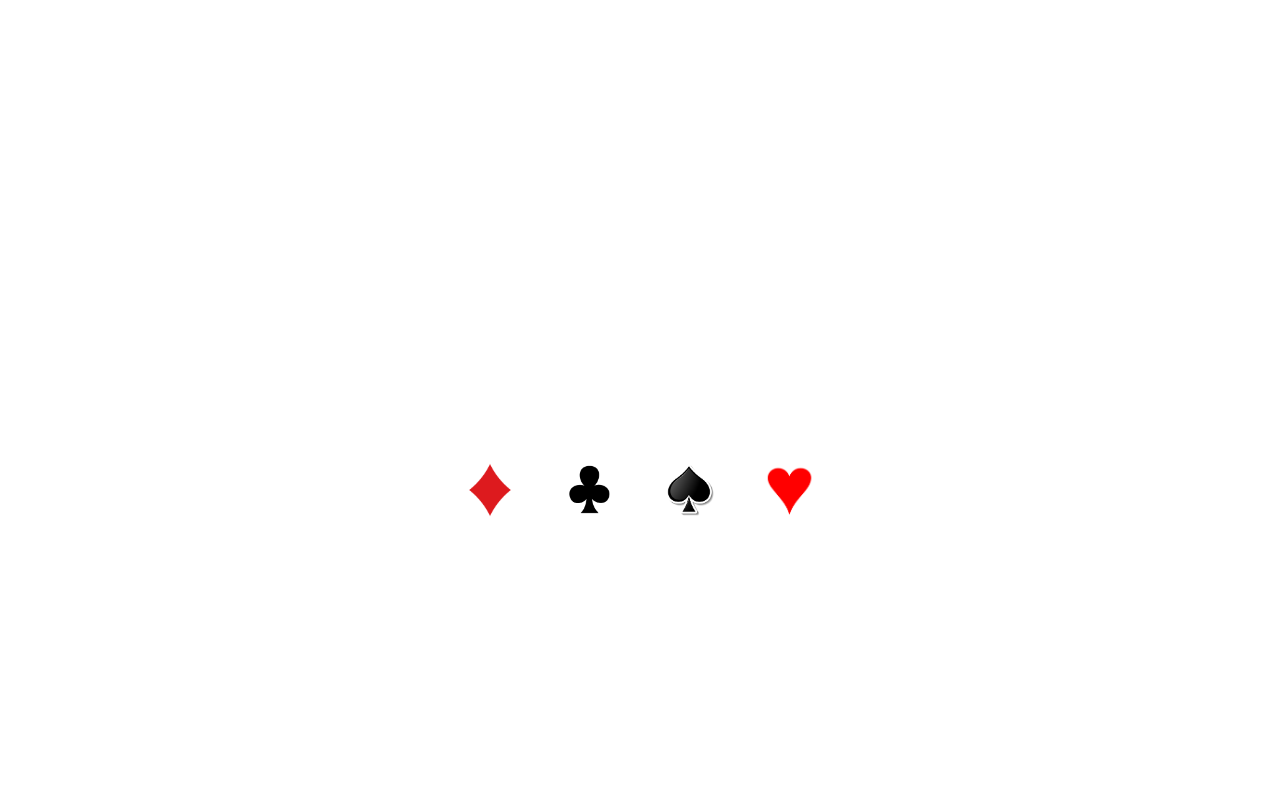
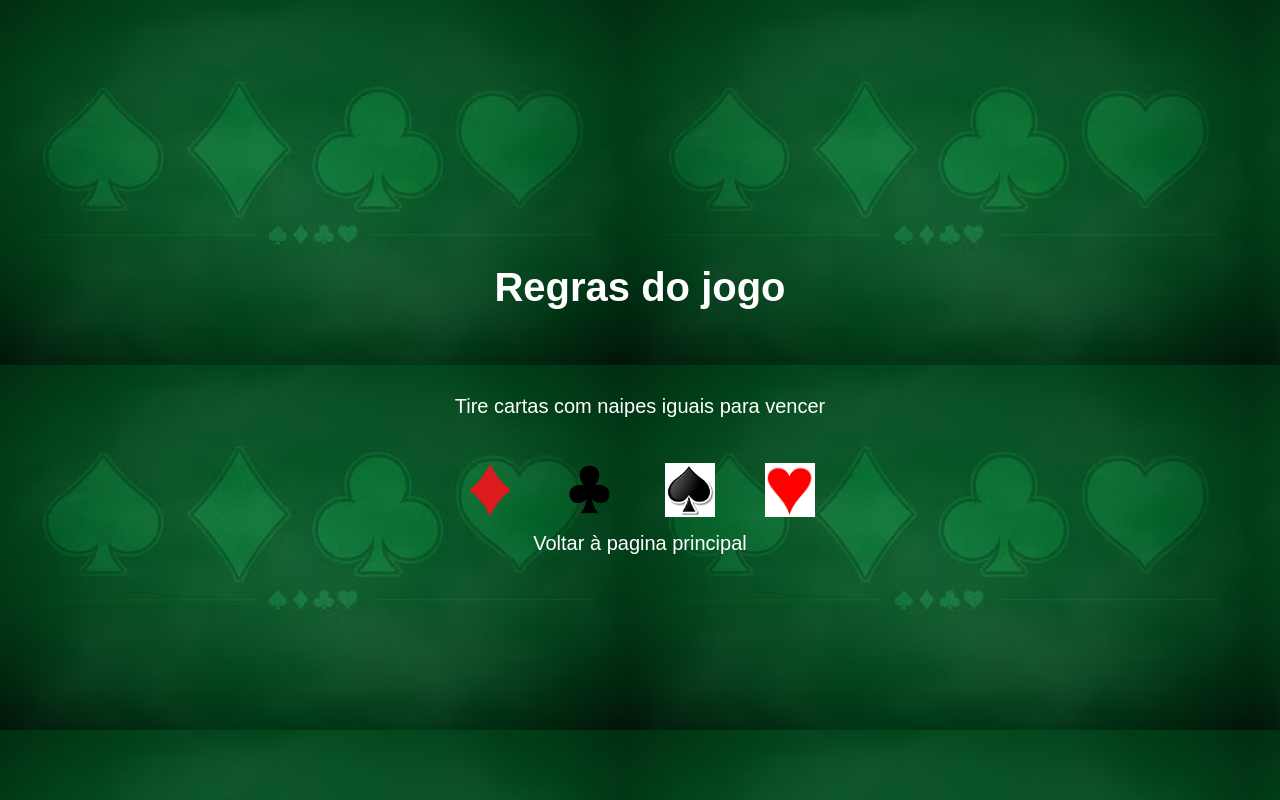
Before and after one commit to Atila1290/jogo-de-carta, a plain HTML site: page regrasDoJogo.html in a window 1280 px wide. Drawn offline with Linux system fonts and the light colour scheme; a web font is replaced by a local one.

Commit message:
correção de caminhos

```diff
--- a/CSS/regras.css
+++ b/CSS/regras.css
@@ -3,7 +3,7 @@
 }
 
 body{
-    background: url(./image/background.avif);
+    background: url(../image/background.avif);
     font-family: "Madimi One", sans-serif;
     color: white;
 }
--- a/CSS/style.css
+++ b/CSS/style.css
@@ -1,5 +1,5 @@
 body{
-    background: url(./image/background.avif);
+    background: url(../image/background.avif);
     font-family: "Madimi One", sans-serif;
     color: white;
 }
```
Also changed, not shown: index.html (+1 -1 lines), regrasDoJogo.html (+0 -1 lines).
